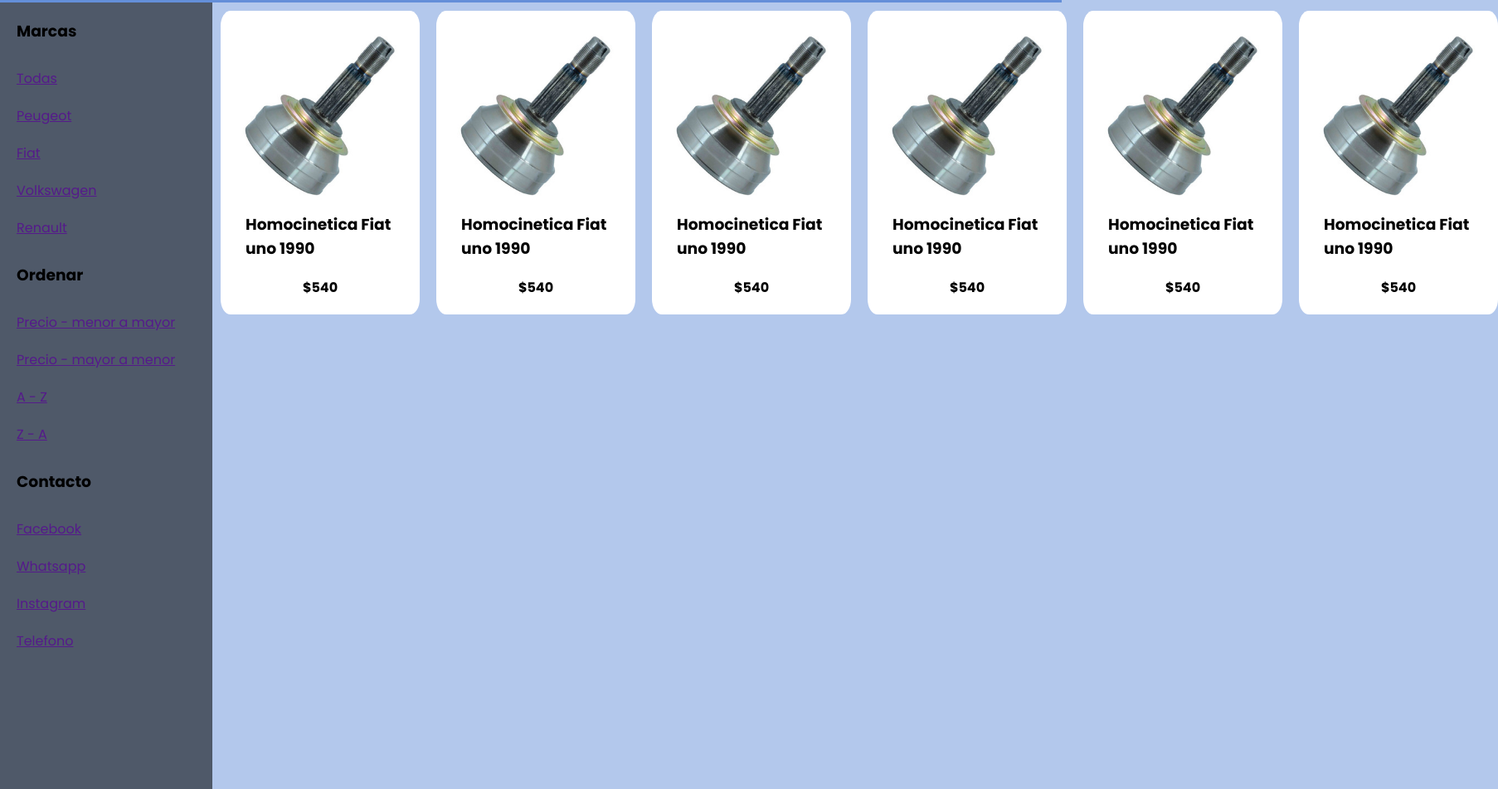
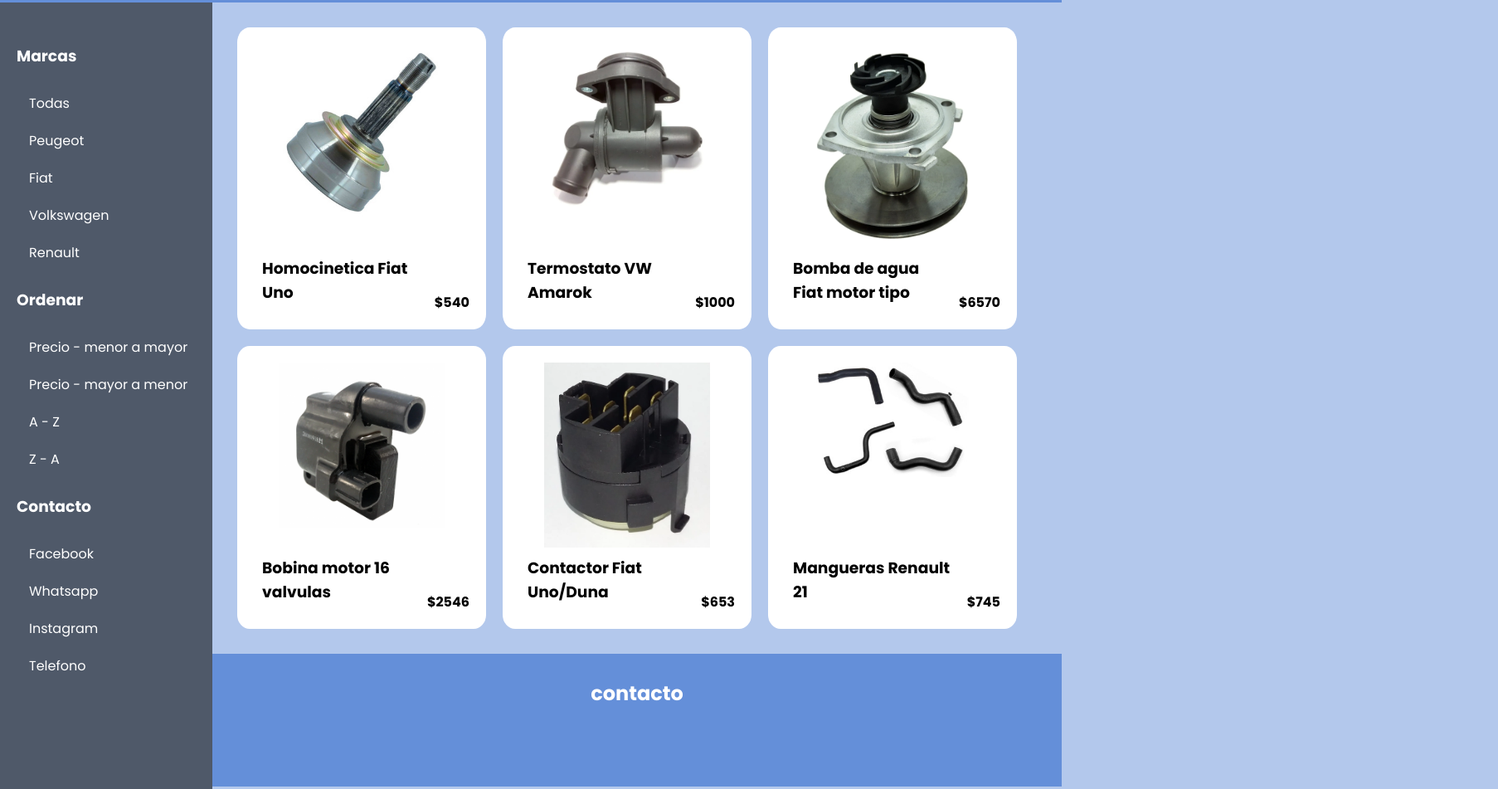
Before and after one commit to TeoVerdaguer/catalogo, a plain HTML site: page src/index.html in a window 1280 px wide. Shown: the part 61-1012 px from the top of the page at 83% size, 1806 px wide, since content can reach past the window. Drawn offline with Linux system fonts and the light colour scheme.

Commit message:
fixes to products, added contact section

```diff
--- a/src/index.html
+++ b/src/index.html
@@ -66,42 +66,58 @@
     <div class="listing-container">
         <div class="product">
             <img class="product-img" src="img/products/homocinetica.jpg" alt="imagen-del-producto">
-            <h3 class="product-title">Homocinetica Fiat uno 1990</h3>
-            <h4 class="product-price">$540</h4>
+            <div class="product-info">
+                <h3 class="product-title">Homocinetica Fiat Uno</h3>
+                <h4 class="product-price">$540</h4>
+            </div>
         </div>
 
         <div class="product">
-            <img class="product-img" src="img/products/homocinetica.jpg" alt="imagen-del-producto">
-            <h3 class="product-title">Homocinetica Fiat uno 1990</h3>
-            <h4 class="product-price">$540</h4>
+            <img class="product-img" src="img/products/termostato-amarok.webp" alt="imagen-del-producto">
+            <div class="product-info">
+                <h3 class="product-title">Termostato VW Amarok</h3>
+                <h4 class="product-price">$1000</h4>
+            </div>
         </div>
 
         <div class="product">
-            <img class="product-img" src="img/products/homocinetica.jpg" alt="imagen-del-producto">
-            <h3 class="product-title">Homocinetica Fiat uno 1990</h3>
-            <h4 class="product-price">$540</h4>
+            <img class="product-img" src="img/products/bomba-agua-fiat.webp" alt="imagen-del-producto">
+            <div class="product-info">
+                <h3 class="product-title">Bomba de agua Fiat motor tipo</h3>
+                <h4 class="product-price">$6570</h4>
+            </div>
         </div>
 
         <div class="product">
-            <img class="product-img" src="img/products/homocinetica.jpg" alt="imagen-del-producto">
-            <h3 class="product-title">Homocinetica Fiat uno 1990</h3>
-            <h4 class="product-price">$540</h4>
+            <img class="product-img" src="img/products/bobina-16v.jpg" alt="imagen-del-producto">
+            <div class="product-info">
+                <h3 class="product-title">Bobina motor 16 valvulas</h3>
+                <h4 class="product-price">$2546</h4>
+            </div>
         </div>
 
         <div class="product">
-            <img class="product-img" src="img/products/homocinetica.jpg" alt="imagen-del-producto">
-            <h3 class="product-title">Homocinetica Fiat uno 1990</h3>
-            <h4 class="product-price">$540</h4>
+            <img class="product-img" src="img/products/contactor-fiat.webp" alt="imagen-del-producto">
+            <div class="product-info">
+                <h3 class="product-title">Contactor Fiat Uno/Duna</h3>
+                <h4 class="product-price">$653</h4>
+            </div>
         </div>
 
         <div class="product">
-            <img class="product-img" src="img/products/homocinetica.jpg" alt="imagen-del-producto">
-            <h3 class="product-title">Homocinetica Fiat uno 1990</h3>
-            <h4 class="product-price">$540</h4>
+            <img class="product-img" src="img/products/mangueras-renault21.jpg" alt="imagen-del-producto">
+            <div class="product-info">
+                <h3 class="product-title">Mangueras Renault 21</h3>
+                <h4 class="product-price">$745</h4>
+            </div>
         </div>
 
     </div>
+
     <!-- Section 4 - contact info -->
+    <div class="contact-container">
+        <h2>contacto</h2>
+    </div>
 
     <script src="index.js"></script>
 </body>
--- a/src/styles/main.css
+++ b/src/styles/main.css
@@ -126,6 +126,7 @@
     background-color: #4F5969;
     width: 20%;
     height: 1200px;
+    padding-top: 30px;
 }
 
 @media screen and (max-width:768px) {
@@ -134,27 +135,32 @@
     }
 }
 
-.filters {
-    background-color: #4F5969;
-
-}
-
 div.filters h3 {
     padding: 20px;
+    color: white;
 }
 
 div.filters li {
     padding: 10px 10px 10px 20px;
+    color: white;
+}
+
+div.filters a {
+    text-decoration: none;
+    color: white;
+    padding-left: 15px;
 }
 
 div.filters a:hover {
     font-weight: 600;
 }
 
-/* Products listing */
+/* Products listing Section */
 .listing-container {
     display: flex;
-    justify-content: space-around;
+    padding: 20px;
+    height: auto;
+    flex-wrap: wrap;
 }
 
 .product {
@@ -164,12 +170,19 @@
     margin: 10px;
     display: flex;
     flex-direction: column;
-    align-items: center;
-
+    width: 300px;
 }
 
 img.product-img {
     width: 200px;
+    justify-self: flex-start;
+    align-self: center;
+}
+
+.product-info {
+    display: flex;
+    flex: 1;
+    align-items: flex-end;
 }
 
 .product-title {
@@ -179,3 +192,18 @@
 .product-price {
     padding-top: 10px;
 }
+
+/* Contact Section */
+
+.contact-container {
+    width: auto;
+    height: 20vh;
+    background-color: #648FD9;
+}
+
+.contact-container h2 {
+    display: flex;
+    justify-content: center;
+    color: #FFFFFF;
+    padding-top: 30px;
+}
```
Also changed, not shown: src/img/products/bobina-16v.jpg (added), src/img/products/bomba-agua-fiat.webp (added), src/img/products/contactor-fiat.webp (added), src/img/products/mangueras-renault21.jpg (added), src/img/products/termostato-amarok.webp (added).
